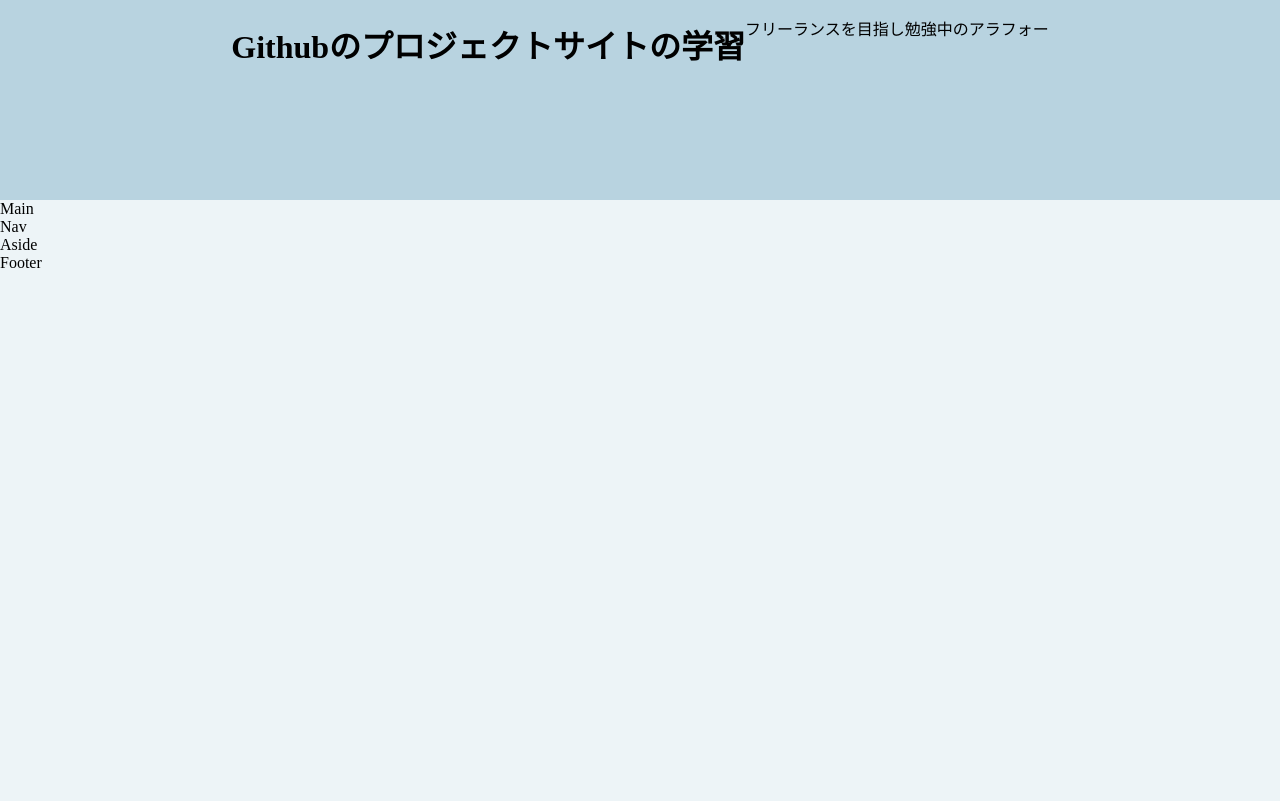
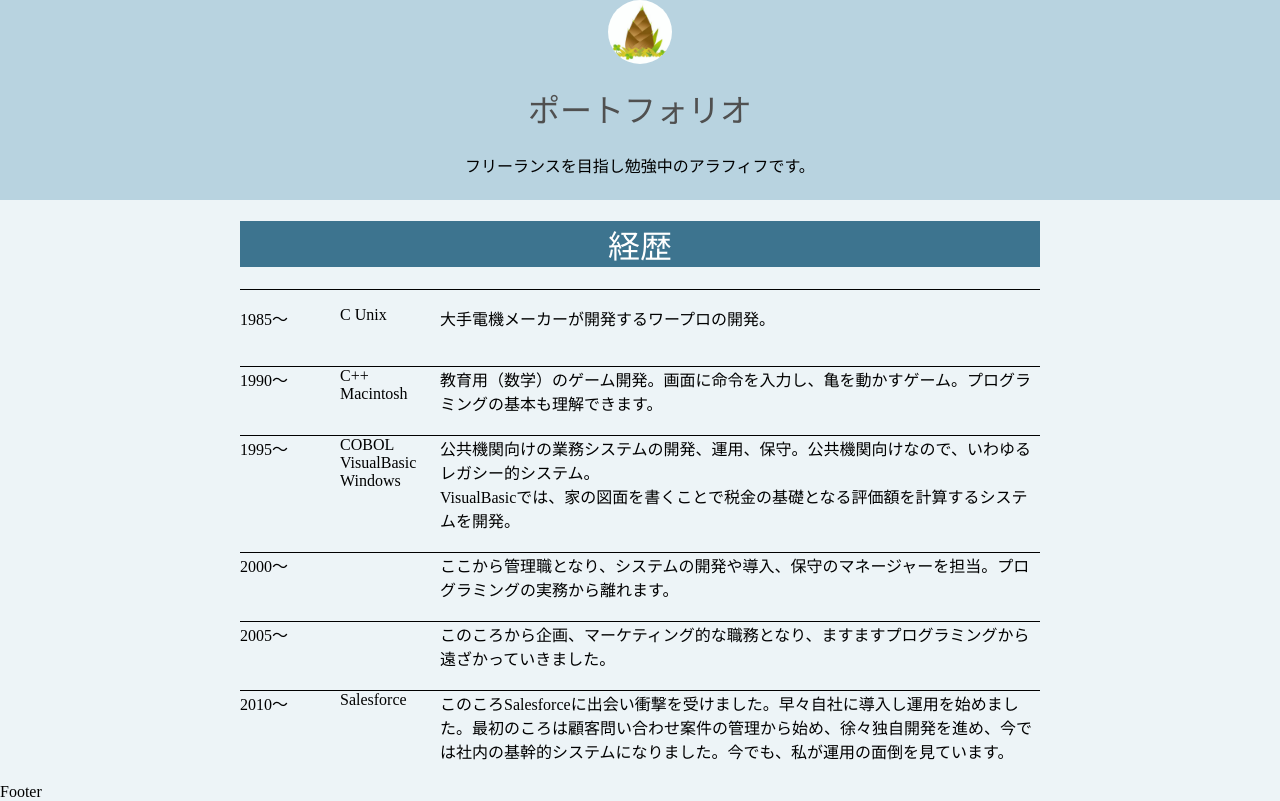
Before and after one commit to s-takenoshita/portfolio, a plain HTML site: page index.html in a window 1280 px wide. Drawn offline with Linux system fonts and the light colour scheme.

Commit message:
Add files via upload

```diff
--- a/css/style.css
+++ b/css/style.css
@@ -1,22 +1,58 @@
+/* common */
+
 :root {
   --my-hue: 200;
 }
-
+h1, h2, h3 {
+  font-weight: normal;
+  color: rgb(80, 80, 80);
+}
+img {
+  vertical-align: bottom;
+}
 body {
   background: hsl(var(--my-hue), 40%, 95%);
+  margin: 0;
 }
 
-body {
-  margin: 0;
-}
 header {
-  display: flex;
-  justify-content:center;
   background: hsl(var(--my-hue), 40%, 80%);
   height: 200px;
+}
+header .container {
+  width: 400px;
+  margin: 0 auto;
+  text-align: center;
 }
 header img {
   width: 64px;
   height: 64px;
   border-radius: 50%;
 }
+
+/* main */
+main {
+  width: 800px;
+  margin: 0 auto;
+  /* text-align: center; */
+  /* outline: 1px solid orange; */
+}
+main h1 {
+  color: white;
+  text-align: center;
+  background: hsl(var(--my-hue), 40%, 40%);
+}
+.history {
+  display: flex;
+  padding-bottom: 20px;
+  border-top: 1px solid;
+}
+.yaer {
+  width: 100px;
+}
+.language {
+  width: 100px;
+}
+.description {
+  flex: 1;
+}
--- a/index.html
+++ b/index.html
@@ -2,19 +2,74 @@
 <html lang="ja">
 <head>
   <meta charset="UTF-8">
-  <title>HTML&CSSの練習</title>
+  <title>ポートフォリオ</title>
   <link rel="stylesheet" href="css/style.css">
+  <link rel="icon" href="image/takenoko.png">
 </head>
 <body>
   <header>
-    <h1>Githubのプロジェクトサイトの学習</h1>
-    <p>フリーランスを目指し勉強中のアラフォー</p>
+    <div class="container">
+      <img src="image/takenoko.png" alt="">
+      <h1>ポートフォリオ</h1>
+      <p>フリーランスを目指し勉強中のアラフィフです。</p>
+    </div>
   </header>
-  <div class="container">
-    <main>Main</main>
-    <nav>Nav</nav>
-    <aside>Aside</aside>
-  </div>
+  <main>
+    <h1>経歴</h1>
+    <section class="profile">
+      <div class="history">
+        <div class="yaer">
+          <p>1985～</p>
+        </div>
+        <div class="language">
+          <p>C Unix</p>
+        </div>
+        <div class="description">
+          <P>大手電機メーカーが開発するワープロの開発。</P>
+        </div>
+      </div>
+      <div class="history">
+        <div class="yaer">
+          1990～
+        </div>
+        <div class="language">
+          C++ Macintosh
+        </div>
+        <div class="description">
+          教育用（数学）のゲーム開発。画面に命令を入力し、亀を動かすゲーム。プログラミングの基本も理解できます。
+        </div>
+      </div>
+      <div class="history">
+        <div class="yaer">1995～</div>
+        <div class="language">COBOL  VisualBasic Windows</div>
+        <div class="description">
+          公共機関向けの業務システムの開発、運用、保守。公共機関向けなので、いわゆるレガシー的システム。<br>VisualBasicでは、家の図面を書くことで税金の基礎となる評価額を計算するシステムを開発。
+        </div>
+      </div>
+      <div class="history">
+        <div class="yaer">2000～</div>
+        <div class="language"></div>
+        <div class="description">
+          ここから管理職となり、システムの開発や導入、保守のマネージャーを担当。プログラミングの実務から離れます。
+        </div>
+      </div>
+      <div class="history">
+        <div class="yaer">2005～</div>
+        <div class="language"></div>
+        <div class="description">
+          このころから企画、マーケティング的な職務となり、ますますプログラミングから遠ざかっていきました。
+        </div>
+      </div>
+      <div class="history">
+        <div class="yaer">2010～</div>
+        <div class="language">Salesforce</div>
+        <div class="description">
+          このころSalesforceに出会い衝撃を受けました。早々自社に導入し運用を始めました。最初のころは顧客問い合わせ案件の管理から始め、徐々独自開発を進め、今では社内の基幹的システムになりました。今でも、私が運用の面倒を見ています。
+        </div>
+      </div>
+
+    </section>
+  </main>
   <footer>Footer</footer>
 </body>
 </html>
```
Also changed, not shown: image/takenoko.png (added).
